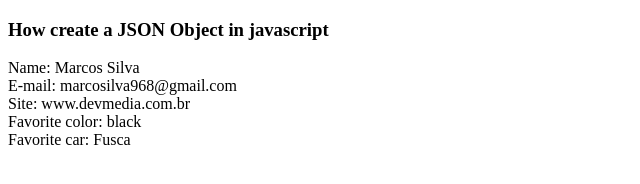
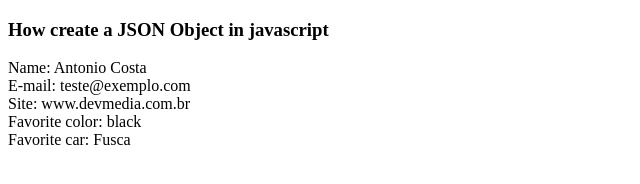
Before and after one commit to macmarcx/JavaScript, a plain HTML site: page JSON.html in a window 1280 px wide. Shown: the full height of the page, 0-640 px from the left. Drawn offline with Linux system fonts and the light colour scheme.

Commit message:
Atualizando arquivo JSON

```diff
--- a/JSON.html
+++ b/JSON.html
@@ -19,8 +19,8 @@
 
   <script type="text/javascript">
     var myJSONObject = {
-      "name":"Marcos Silva",
-      "email":"marcosilva968@gmail.com",
+      "name":"Antonio Costa",
+      "email":"teste@exemplo.com",
       "site":"www.devmedia.com.br",
       "color":"black",
       "car":"Fusca"
```
